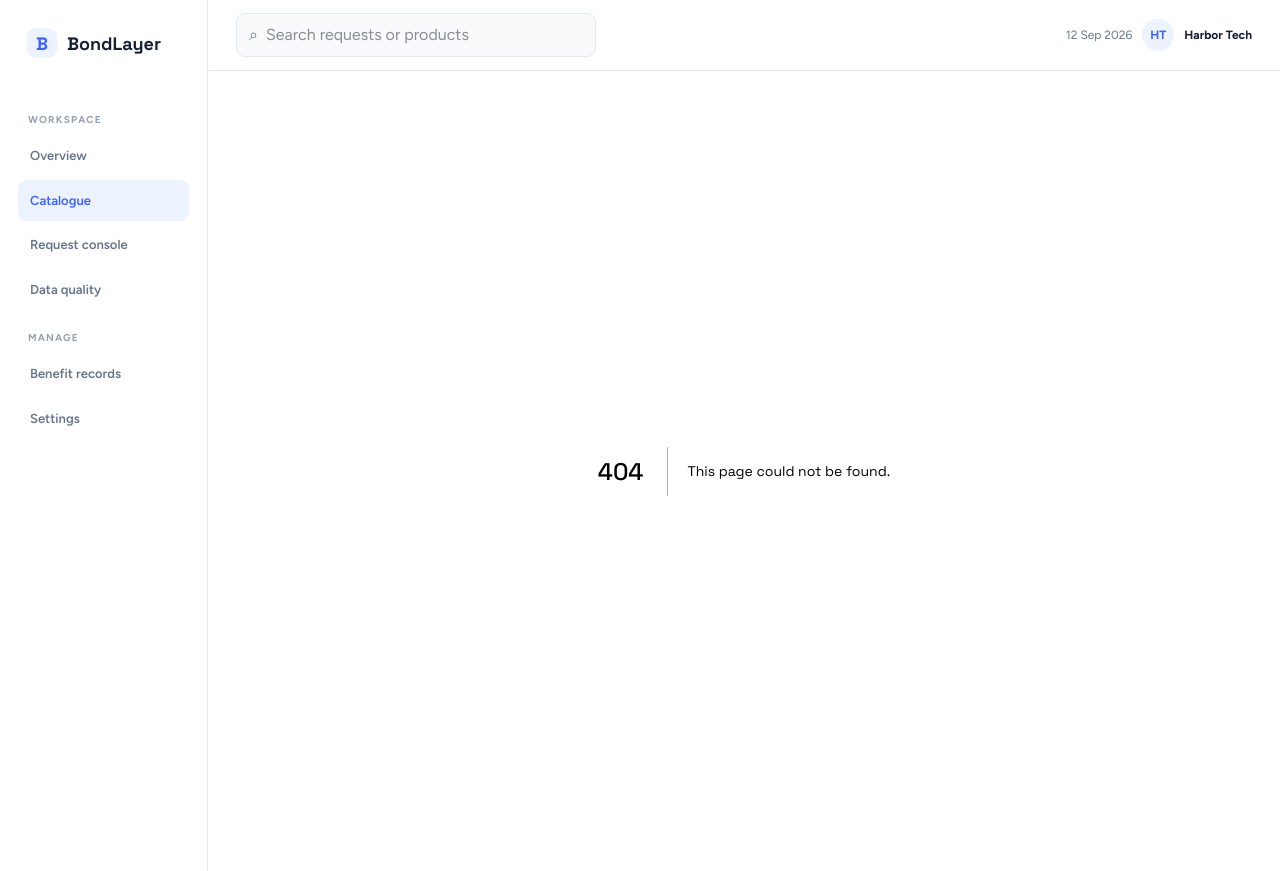
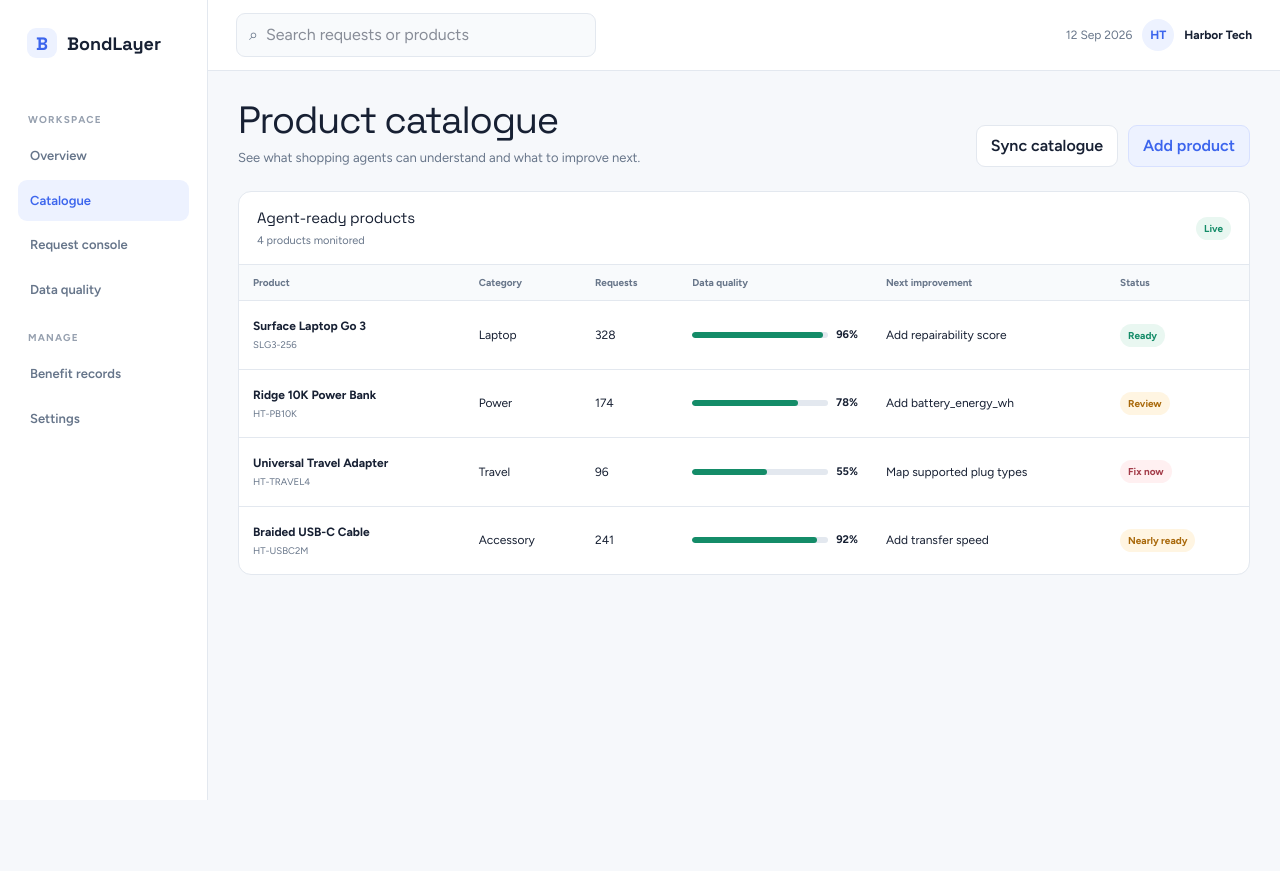
Before and after one commit to kaiday/UAVSHackathon-BondLayer, a Next.js app in the folder bondlayer/app/: page /catalogue in a window 1280 px wide. Before the commit this address had no page. After the commit the page ends 800 px from the top, so only its background shows below. Built offline with nearby package versions, Linux system fonts and the light colour scheme.

Commit message:
feat(console): add catalogue management views

```diff
--- /dev/null
+++ b/bondlayer/app/src/app/benefits/page.tsx
@@ -0,0 +1,38 @@
+const benefits = [
+  { name: "Free returns", scope: "All products", conditions: "30 days, unused", ceiling: "$45", signature: "Verified", expiry: "No expiry", tone: "success" },
+  { name: "Extended warranty", scope: "Laptops", conditions: "BondLayer members", ceiling: "$129", signature: "Verified", expiry: "31 Dec 2026", tone: "success" },
+  { name: "Trade-in credit", scope: "Selected devices", conditions: "Eligible serial number", ceiling: "$300", signature: "Review", expiry: "30 Sep 2026", tone: "warning" },
+  { name: "Member pricing", scope: "Accessories", conditions: "Signed member ID", ceiling: "12%", signature: "Verified", expiry: "No expiry", tone: "success" },
+];
+
+export default function BenefitsPage() {
+  return (
+    <div className="content">
+      <div className="page-heading">
+        <div><h1>Benefit records</h1><p>Signed offers agents can verify, compare and include in a recommendation.</p></div>
+        <div className="actions"><button className="primary" type="button">Create benefit</button></div>
+      </div>
+
+      <section className="panel">
+        <div className="panel-heading"><div><h2>Published benefits</h2><p>{benefits.length} active records</p></div><span className="pill success">Verified</span></div>
+        <div className="table-wrap">
+          <table>
+            <thead><tr><th>Benefit</th><th>Scope</th><th>Conditions</th><th>Value ceiling</th><th>Signature</th><th>Expiry</th></tr></thead>
+            <tbody>
+              {benefits.map((benefit) => (
+                <tr key={benefit.name}>
+                  <td><strong>{benefit.name}</strong></td>
+                  <td>{benefit.scope}</td>
+                  <td>{benefit.conditions}</td>
+                  <td>{benefit.ceiling}</td>
+                  <td><span className={`pill ${benefit.tone}`}>{benefit.signature}</span></td>
+                  <td>{benefit.expiry}</td>
+                </tr>
+              ))}
+            </tbody>
+          </table>
+        </div>
+      </section>
+    </div>
+  );
+}
--- /dev/null
+++ b/bondlayer/app/src/app/catalogue/page.tsx
@@ -0,0 +1,59 @@
+import { products } from "@/lib/dashboard-data";
+
+export default function CataloguePage() {
+  return (
+    <div className="content">
+      <div className="page-heading">
+        <div>
+          <h1>Product catalogue</h1>
+          <p>See what shopping agents can understand and what to improve next.</p>
+        </div>
+        <div className="actions">
+          <button type="button">Sync catalogue</button>
+          <button className="primary" type="button">Add product</button>
+        </div>
+      </div>
+
+      <section className="panel">
+        <div className="panel-heading">
+          <div>
+            <h2>Agent-ready products</h2>
+            <p>{products.length} products monitored</p>
+          </div>
+          <span className="pill success">Live</span>
+        </div>
+        <div className="table-wrap">
+          <table>
+            <thead>
+              <tr>
+                <th>Product</th>
+                <th>Category</th>
+                <th>Requests</th>
+                <th>Data quality</th>
+                <th>Next improvement</th>
+                <th>Status</th>
+              </tr>
+            </thead>
+            <tbody>
+              {products.map((product) => (
+                <tr key={product.sku}>
+                  <td><strong>{product.name}</strong><small>{product.sku}</small></td>
+                  <td>{product.category}</td>
+                  <td>{product.requests}</td>
+                  <td>
+                    <div className="quality">
+                      <span><i style={{ width: `${product.quality}%` }} /></span>
+                      <strong>{product.quality}%</strong>
+                    </div>
+                  </td>
+                  <td>{product.fix}</td>
+                  <td><span className={`pill ${product.tone}`}>{product.status}</span></td>
+                </tr>
+              ))}
+            </tbody>
+          </table>
+        </div>
+      </section>
+    </div>
+  );
+}
--- /dev/null
+++ b/bondlayer/app/src/app/quality/page.tsx
@@ -0,0 +1,42 @@
+const issues = [
+  { product: "Ridge 10K Power Bank", field: "battery_energy_wh", impact: "Agents cannot verify flight safety", fix: "Add the 37 Wh battery rating", priority: "High", tone: "danger" },
+  { product: "Universal Travel Adapter", field: "supported_plug_types", impact: "Destination matching is incomplete", fix: "Map AU, EU, UK and US plugs", priority: "High", tone: "danger" },
+  { product: "Braided USB-C Cable", field: "transfer_speed", impact: "Agents assume charging only", fix: "Add 5 Gbps transfer speed", priority: "Medium", tone: "warning" },
+];
+
+export default function QualityPage() {
+  return (
+    <div className="content">
+      <div className="page-heading">
+        <div><h1>Data quality</h1><p>Prioritised fixes that improve agent discovery and recommendation confidence.</p></div>
+        <div className="actions"><button className="primary" type="button">Run audit</button></div>
+      </div>
+
+      <div className="metrics compact-metrics">
+        <article className="metric"><p>Catalogue score</p><strong>80%</strong><span>+6 points this week</span></article>
+        <article className="metric"><p>Agent-readable fields</p><strong>46 / 52</strong><span>Across active products</span></article>
+        <article className="metric"><p>Critical gaps</p><strong>2</strong><span>Resolve before next sync</span></article>
+      </div>
+
+      <section className="panel">
+        <div className="panel-heading"><div><h2>Recommended fixes</h2><p>Ordered by expected agent impact</p></div></div>
+        <div className="table-wrap">
+          <table>
+            <thead><tr><th>Product</th><th>Missing field</th><th>Agent impact</th><th>Recommended fix</th><th>Priority</th></tr></thead>
+            <tbody>
+              {issues.map((issue) => (
+                <tr key={issue.field}>
+                  <td><strong>{issue.product}</strong></td>
+                  <td><code>{issue.field}</code></td>
+                  <td>{issue.impact}</td>
+                  <td>{issue.fix}</td>
+                  <td><span className={`pill ${issue.tone}`}>{issue.priority}</span></td>
+                </tr>
+              ))}
+            </tbody>
+          </table>
+        </div>
+      </section>
+    </div>
+  );
+}
--- /dev/null
+++ b/bondlayer/app/src/app/settings/page.tsx
@@ -0,0 +1,29 @@
+export default function SettingsPage() {
+  return (
+    <div className="content">
+      <div className="page-heading">
+        <div><h1>Settings</h1><p>Configure the merchant identity and agent access points.</p></div>
+        <div className="actions"><button className="primary" type="button">Save changes</button></div>
+      </div>
+
+      <div className="settings-grid">
+        <section className="panel">
+          <div className="panel-heading"><div><h2>Merchant profile</h2><p>Shown in signed catalogue responses</p></div></div>
+          <div className="setting-list">
+            <label><span>Business name</span><input defaultValue="Voltway Australia" /></label>
+            <label><span>Merchant ID</span><input defaultValue="merchant_voltway_au" readOnly /></label>
+            <label><span>Catalogue URL</span><input defaultValue="https://voltway.example/catalogue.json" /></label>
+          </div>
+        </section>
+        <section className="panel">
+          <div className="panel-heading"><div><h2>Agent access</h2><p>Public discovery and request endpoints</p></div><span className="pill success">Online</span></div>
+          <div className="setting-list">
+            <label><span>Agent discovery</span><input defaultValue="/.well-known/agent.json" readOnly /></label>
+            <label><span>Request endpoint</span><input defaultValue="/api/v1/agent/request" readOnly /></label>
+            <label><span>Log retention</span><input defaultValue="30 days" /></label>
+          </div>
+        </section>
+      </div>
+    </div>
+  );
+}
```
